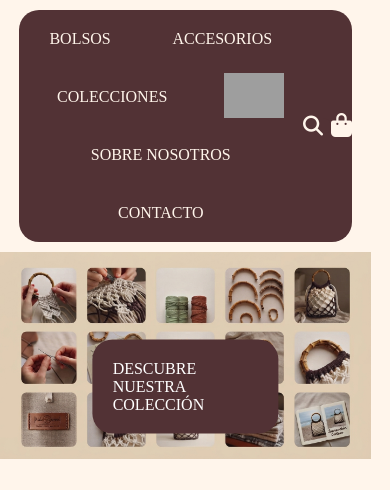
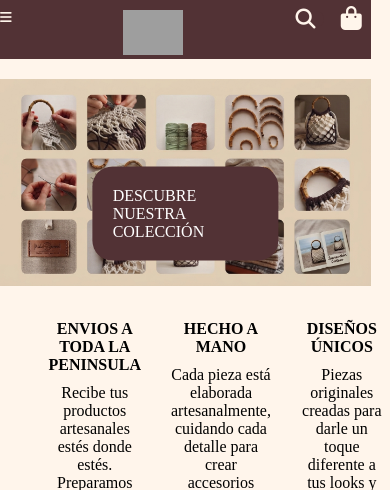
Before and after one commit to juliamartinez99/proyectoNudo, a PHP site: page /index.php in a window 390 px wide. Shown: the top 490 px of the page. Run offline with PHP 8.4, Linux system fonts and the light colour scheme; some libraries are stand-ins or nearby versions; grey boxes are pictures that could not be loaded.

Commit message:
Añadir media queries al menu

```diff
--- a/plantillas/cabecera.php
+++ b/plantillas/cabecera.php
@@ -11,14 +11,17 @@
     <link rel="stylesheet" href="/css/estilosProducto.css">
     <script src="https://kit.fontawesome.com/05fd8cfb59.js" crossorigin="anonymous"></script>
     <script type="module" src="script/buscador.js" defer></script>
+    <script type="module" src="script/menu.js" defer></script>
+
    </head>
    <body>
     <div class="main-navigation">
+        <button class='menu-sandwidch' id="menu"><i class="fa-solid fa-bars" style="color: #FFF5EB;"></i></button>
         <nav class="nav-menu">
             <a href="productos.php">bolsos</a>
             <a href="productos.php">accesorios</a>
             <a href="#">colecciones</a>
-            <a href="index.php"><img src="img/logoPequeño.svg" alt="logoWeb" width="60px"/></a>
+            <a href="index.php" class="logo"><img src="img/logoPequeño.svg" alt="logoWeb" width="60px"/></a>
             <a href="#">sobre nosotros</a>
             <a href="contacto.php">contacto</a>
         </nav>
--- a/public/css/estilos.css
+++ b/public/css/estilos.css
@@ -75,6 +75,15 @@ h3{
 }
 #search-button{
     background-color: #523235;
+}
+.menu-sandwidch{
+    display: none;
+    background-color: var(--color-principal);
+    color: var(--)
+}
+.menu-sandwidch svg{
+    /* width: 50px; */
+    font-size: 35px;
 }
 /* ESTILOS BUSCADOR */
 .buscador-desplegable{
@@ -185,3 +194,33 @@ h3{
 #elementos::-webkit-scrollbar-thumb:hover {
     background-color: #80585B;
 }
+@media screen and (max-width: 920px){
+
+    body{
+        width: 100%;
+    }
+    .main-navigation{
+        /* margin: 0; */
+        top: 0;
+        right: 0;
+        left: 0;
+        padding-top: 10px;
+        width: 100%;
+        border-radius: 0;
+        align-items: start;
+    }
+    .main-navigation .nav-menu a:not(:nth-child(4)){
+        display:none;
+    }
+    .menu-sandwidch{
+        display: block;
+    }
+    .nav-menu{
+        flex-direction: column;
+        align-items: start;
+    }
+    .nav-menu .logo{
+        align-self: center;
+        order: -1;
+    }
+}
--- /dev/null
+++ b/public/script/menu.js
@@ -0,0 +1,20 @@
+const elementos = document.querySelectorAll(".nav-menu a:not(.logo)")
+let abierto = false;
+document.getElementById("menu").addEventListener("click",(e)=>{
+    // console.log("elemento")
+    if(abierto){
+        for (const elemento of elementos) {
+            // console.log(elemento);
+            elemento.style.display = 'none'
+        }
+        abierto = false;
+    }else{
+        for (const elemento of elementos) {
+            // console.log(elemento);
+            elemento.style.display = 'block'
+        }
+        abierto = true;
+    }
+
+
+})
```
